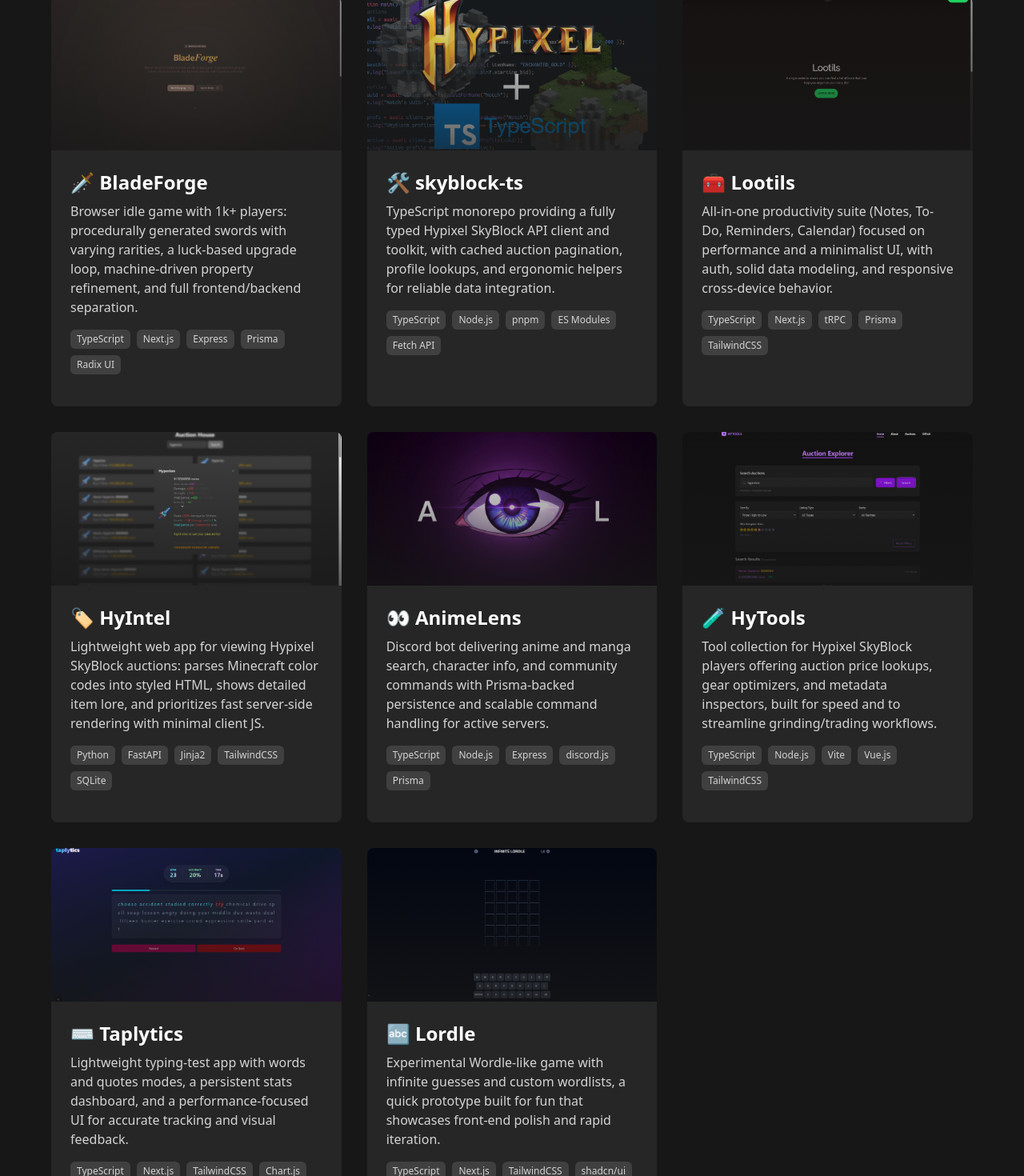
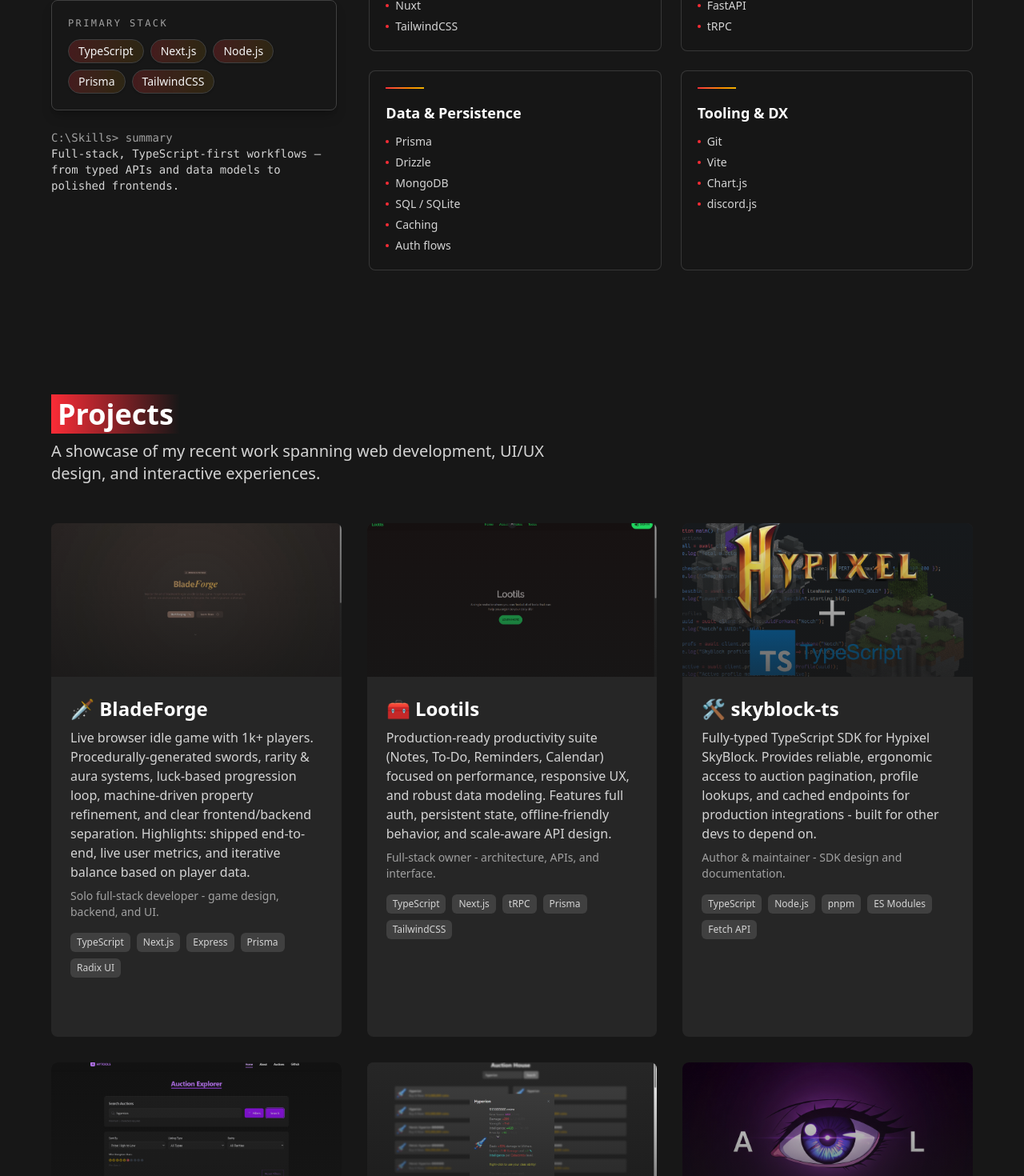
Before and after one commit to unloopedmido/portfolio, a Next.js app: page / in a window 1280 px wide. Shown: the part 1040-2510 px from the top of the page at 80% size. Built offline with nearby package versions, Linux system fonts and the light colour scheme.

Commit message:
feat: small tweaks to the UI, added skills section

```diff
--- a/src/app/page.tsx
+++ b/src/app/page.tsx
@@ -1,5 +1,6 @@
 import HeroSection from "@/components/HeroSection";
 import ProjectsSection from "@/components/ProjectsSection";
+import SkillsSection from "@/components/SkillsSection";
 import {
   FaTwitter,
   FaDiscord,
@@ -30,6 +31,7 @@
   return (
     <main>
       <HeroSection />
+      <SkillsSection />
       <ProjectsSection />
       <section className="min-h-screen bg-neutral-800 py-20 px-6" id="contact">
         <div className="max-w-6xl mx-auto">
@@ -40,8 +42,9 @@
               </span>
             </h2>
             <p className="text-xl text-neutral-300 mt-3 max-w-2xl">
-              Ready to collaborate? Reach out through any of these platforms and
-              let&apos;s create something amazing together.
+              I&apos;m not actively job hunting, but I&apos;m open to interesting offers
+              and collaborations — especially remote roles or hybrid roles within
+              the Middle East. Reach out through any of these platforms.
             </p>
           </div>
 
@@ -52,6 +55,7 @@
                 href={contact.url}
                 target="_blank"
                 rel="noopener noreferrer"
+                aria-label={`Contact via ${contact.platform}`}
                 className={`group bg-neutral-900 p-8 rounded-lg shadow-lg border border-neutral-700 ${contact.hoverColor} hover:border-transparent transition-all duration-300 transform hover:scale-105`}
               >
                 <div className="flex flex-col items-center text-center space-y-4">
@@ -111,9 +115,8 @@
                 </span>
               </h3>
               <p className="text-neutral-300 mb-6">
-                Whether you have a project in mind or just want to chat about
-                tech, I&apos;m always excited to connect with fellow creators
-                and innovators.
+                Whether you&apos;re exploring a role, a collaboration, or just want
+                to chat about building tools and games, I&apos;m happy to connect.
               </p>
               <div className="flex flex-wrap justify-center gap-4">
                 <a
@@ -121,12 +124,14 @@
                   target="_blank"
                   rel="noopener noreferrer"
                   className="bg-blue-500 hover:bg-blue-600 text-white font-semibold py-2 px-6 rounded-md transition duration-200 ease-in-out"
+                  aria-label="Open Twitter profile @nonlooped"
                 >
                   Follow on Twitter
                 </a>
                 <a
                   href="mailto:cored.developments@gmail.com"
                   className="border border-yellow-500 text-yellow-500 hover:bg-yellow-500 hover:text-neutral-900 font-semibold py-2 px-6 rounded-md transition duration-200 ease-in-out"
+                  aria-label="Send me an email"
                 >
                   Send Email
                 </a>
--- a/src/components/HeroSection.tsx
+++ b/src/components/HeroSection.tsx
@@ -4,7 +4,7 @@
   return (
     <>
       <section
-        id="about"
+        id="home"
         className="pt-20 bg-neutral-800 text-white min-h-screen p-6 flex items-center justify-center"
       >
         <div className="grid grid-cols-1 md:grid-cols-2 gap-x-8 max-w-6xl place-items-center">
@@ -52,16 +52,16 @@
                   Administrator: Command Prompt
                 </h2>
               </div>
-              <div className="flex gap-x-4 items-center">
-                <button className="inline-block text-xl hover:text-gray-300">
+              <div className="flex gap-x-4 items-center" aria-hidden="true">
+                <span className="inline-block text-xl hover:text-gray-300">
                   −
-                </button>
-                <button className="inline-block text-xl hover:text-gray-300">
+                </span>
+                <span className="inline-block text-xl hover:text-gray-300">
                   □
-                </button>
-                <button className="inline-block text-xl hover:text-gray-300">
+                </span>
+                <span className="inline-block text-xl hover:text-gray-300">
                   ×
-                </button>
+                </span>
               </div>
             </div>
             <div className="w-full bg-neutral-900 p-4 rounded-b-md font-mono text-sm">
--- a/src/components/Navbar.tsx
+++ b/src/components/Navbar.tsx
@@ -53,7 +53,7 @@
     >
       <div className="max-w-6xl mx-auto px-6 py-4 flex justify-between items-center">
         <a
-          href="#"
+          href="#home"
           className="group flex items-center gap-2"
           onClick={() => setActiveSection("home")}
         >
@@ -68,7 +68,7 @@
 
         {/* Desktop Menu */}
         <ul className="hidden md:flex gap-8 text-white font-medium">
-          {["about", "projects", "contact"].map((item) => (
+          {["home", "projects", "contact"].map((item) => (
             <li key={item}>
               <a
                 href={`#${item}`}
@@ -129,14 +129,14 @@
           >
             <div className="px-6 py-4">
               <ul className="flex flex-col gap-4 text-white">
-                {["about", "projects", "contact"].map((item) => (
+                {["home", "projects", "contact"].map((item) => (
                   <motion.li
                     key={item}
                     initial={{ x: -20, opacity: 0 }}
                     animate={{ x: 0, opacity: 1 }}
                     transition={{
                       delay:
-                        0.1 * ["about", "projects", "contact"].indexOf(item),
+                        0.1 * ["home", "projects", "contact"].indexOf(item),
                     }}
                   >
                     <a
--- a/src/components/ProjectsSection.tsx
+++ b/src/components/ProjectsSection.tsx
@@ -19,12 +19,9 @@
 
         <div className="grid grid-cols-1 md:grid-cols-2 lg:grid-cols-3 gap-8">
           {Projects.map((project) => (
-            <a
-              href={project.github}
-              target="_blank"
-              rel="noopener noreferrer"
+            <article
               key={project.name}
-              className="bg-neutral-800 rounded-lg overflow-hidden transition-all duration-300 transform hover:-translate-y-2 hover:scale-105 hover:rotate-0.5 hover:shadow-2xl"
+              className="group bg-neutral-800 rounded-lg overflow-hidden transition-all duration-300 transform hover:-translate-y-2 hover:scale-105 hover:shadow-2xl"
             >
               <div className="relative overflow-hidden h-48">
                 {/* eslint-disable-next-line @next/next/no-img-element */}
@@ -42,11 +39,14 @@
                 />
                 <div className="absolute inset-0 bg-gradient-to-t from-neutral-900 to-transparent opacity-70" />
               </div>
-              <div className="p-6">
+              <div className="p-6 flex flex-col h-full">
                 <h3 className="text-2xl font-semibold text-white mb-2">
                   {project.name}
                 </h3>
-                <p className="text-neutral-300 mb-4">{project.description}</p>
+                <p className="text-neutral-300 mb-2">{project.description}</p>
+                {project.role && (
+                  <p className="text-sm text-neutral-400 mb-4">{project.role}</p>
+                )}
                 <div className="flex flex-wrap gap-2 mb-4">
                   {project.technologies &&
                     project.technologies.map((tech) => (
@@ -58,8 +58,30 @@
                       </span>
                     ))}
                 </div>
+                <div className="mt-auto flex flex-wrap gap-3">
+                  {project.live && (
+                    <a
+                      href={project.live}
+                      target="_blank"
+                      rel="noopener noreferrer"
+                      className="text-sm font-medium text-neutral-900 bg-yellow-400 hover:bg-yellow-300 px-3 py-1.5 rounded-md transition-colors"
+                      aria-label={`Open live demo of ${project.name}`}
+                    >
+                      Live demo
+                    </a>
+                  )}
+                  <a
+                    href={project.github}
+                    target="_blank"
+                    rel="noopener noreferrer"
+                    className="text-sm font-medium text-neutral-200 border border-neutral-600 hover:border-neutral-400 px-3 py-1.5 rounded-md transition-colors"
+                    aria-label={`View source code for ${project.name} on GitHub`}
+                  >
+                    View code
+                  </a>
+                </div>
               </div>
-            </a>
+            </article>
           ))}
         </div>
       </div>
--- /dev/null
+++ b/src/components/SkillsSection.tsx
@@ -0,0 +1,101 @@
+export default function SkillsSection() {
+  const primaryStack = [
+    "TypeScript",
+    "Next.js",
+    "Node.js",
+    "Prisma",
+    "TailwindCSS",
+  ];
+
+  const sections = [
+    {
+      title: "Frontend & UI",
+      items: ["React", "Next.js", "SvelteKit", "Nuxt", "TailwindCSS"],
+    },
+    {
+      title: "Backend & APIs",
+      items: ["Node.js", "NestJS", "Express", "FastAPI", "tRPC"],
+    },
+    {
+      title: "Data & Persistence",
+      items: [
+        "Prisma",
+        "Drizzle",
+        "MongoDB",
+        "SQL / SQLite",
+        "Caching",
+        "Auth flows",
+      ],
+    },
+    {
+      title: "Tooling & DX",
+      items: ["Git", "Vite", "Chart.js", "discord.js"],
+    },
+  ];
+
+  return (
+    <section className="bg-neutral-900 py-20 px-6">
+      <div className="max-w-6xl mx-auto grid grid-cols-1 lg:grid-cols-3 gap-10 items-start">
+        <div className="space-y-6">
+          <div>
+            <h2 className="text-4xl font-bold text-white inline-block relative">
+              <span className="bg-gradient-to-r from-yellow-500 to-transparent px-2">
+                Skills &amp; Stack
+              </span>
+            </h2>
+            <p className="text-xl text-neutral-300 mt-3 max-w-xl">
+              The tools I rely on to ship games, tools, and web apps that feel
+              fast, responsive, and fun to use.
+            </p>
+          </div>
+
+          <div className="bg-neutral-900/70 border border-neutral-700 rounded-lg p-5 shadow-lg shadow-black/20">
+            <p className="text-xs font-mono tracking-[0.2em] text-neutral-400 mb-3">
+              PRIMARY STACK
+            </p>
+            <div className="flex flex-wrap gap-2">
+              {primaryStack.map((item) => (
+                <span
+                  key={item}
+                  className="inline-flex items-center rounded-full border border-neutral-700 bg-gradient-to-r from-red-500/20 to-yellow-500/10 px-3 py-1 text-sm text-neutral-100 shadow-sm"
+                >
+                  {item}
+                </span>
+              ))}
+            </div>
+          </div>
+
+          <div className="hidden lg:block text-sm text-neutral-400 font-mono">
+            <p>C:\Skills&gt; summary</p>
+            <p className="text-neutral-300">
+              Full-stack, TypeScript-first workflows — from typed APIs and data
+              models to polished frontends.
+            </p>
+          </div>
+        </div>
+
+        <div className="lg:col-span-2 grid grid-cols-1 sm:grid-cols-2 gap-6">
+          {sections.map((section) => (
+            <div
+              key={section.title}
+              className="relative overflow-hidden rounded-lg border border-neutral-700/80 bg-neutral-900/80 p-5 transition-colors duration-200 hover:border-red-500/60 hover:bg-neutral-900"
+            >
+              <div className="h-0.5 w-12 bg-gradient-to-r from-red-500 to-yellow-500 mb-4" />
+              <h3 className="text-lg font-semibold text-white mb-3">
+                {section.title}
+              </h3>
+              <ul className="space-y-1.5 text-sm text-neutral-300">
+                {section.items.map((item) => (
+                  <li key={item} className="flex items-center gap-2">
+                    <span className="h-1 w-1 rounded-full bg-red-500" />
+                    <span>{item}</span>
+                  </li>
+                ))}
+              </ul>
+            </div>
+          ))}
+        </div>
+      </div>
+    </section>
+  );
+}
--- a/src/data/projects.json
+++ b/src/data/projects.json
@@ -1,74 +1,60 @@
 [
   {
     "name": "🗡️ BladeForge",
-    "description": "Browser idle game with 1k+ players: procedurally generated swords with varying rarities, a luck-based upgrade loop, machine-driven property refinement, and full frontend/backend separation.",
+    "description": "Live browser idle game with 1k+ players. Procedurally-generated swords, rarity & aura systems, luck-based progression loop, machine-driven property refinement, and clear frontend/backend separation. Highlights: shipped end-to-end, live user metrics, and iterative balance based on player data.",
     "technologies": ["TypeScript", "Next.js", "Express", "Prisma", "Radix UI"],
-    "github": "https://github.com/unloopedmido/bladeforge"
+    "github": "https://github.com/unloopedmido/bladeforge",
+    "role": "Solo full-stack developer - game design, backend, and UI."
+  },
+  {
+    "name": "🧰 Lootils",
+    "description": "Production-ready productivity suite (Notes, To-Do, Reminders, Calendar) focused on performance, responsive UX, and robust data modeling. Features full auth, persistent state, offline-friendly behavior, and scale-aware API design.",
+    "technologies": ["TypeScript", "Next.js", "tRPC", "Prisma", "TailwindCSS"],
+    "github": "https://github.com/cored-inc/lootils",
+    "live": "https://lootils.vercel.app",
+    "role": "Full-stack owner - architecture, APIs, and interface."
   },
   {
     "name": "🛠️ skyblock-ts",
-    "description": "TypeScript monorepo providing a fully typed Hypixel SkyBlock API client and toolkit, with cached auction pagination, profile lookups, and ergonomic helpers for reliable data integration.",
-    "technologies": [
-      "TypeScript",
-      "Node.js",
-      "pnpm",
-      "ES Modules",
-      "Fetch API"
-    ],
-    "github": "https://github.com/unloopedmido/skyblockts"
+    "description": "Fully-typed TypeScript SDK for Hypixel SkyBlock. Provides reliable, ergonomic access to auction pagination, profile lookups, and cached endpoints for production integrations - built for other devs to depend on.",
+    "technologies": ["TypeScript", "Node.js", "pnpm", "ES Modules", "Fetch API"],
+    "github": "https://github.com/unloopedmido/skyblockts",
+    "role": "Author & maintainer - SDK design and documentation."
   },
   {
-    "name": "🧰 Lootils",
-    "description": "All-in-one productivity suite (Notes, To-Do, Reminders, Calendar) focused on performance and a minimalist UI, with auth, solid data modeling, and responsive cross-device behavior.",
-    "technologies": ["TypeScript", "Next.js", "tRPC", "Prisma", "TailwindCSS"],
-    "github": "https://github.com/cored-inc/lootils"
+    "name": "🧪 HyTools",
+    "description": "High-performance toolset for SkyBlock players: auction price lookups, gear optimizers, and metadata inspectors built to streamline trading and grinding workflows. Focused on speed, UX, and reliable data handling.",
+    "technologies": ["TypeScript", "Node.js", "Vite", "Vue.js", "TailwindCSS"],
+    "github": "https://github.com/unloopedmido/hytools",
+    "role": "Lead developer - performance, UX, and architecture."
   },
   {
     "name": "🏷️ HyIntel",
-    "description": "Lightweight web app for viewing Hypixel SkyBlock auctions: parses Minecraft color codes into styled HTML, shows detailed item lore, and prioritizes fast server-side rendering with minimal client JS.",
+    "description": "Server-side rendered auction viewer for Hypixel SkyBlock optimized for low-latency browsing. Parses Minecraft color codes into styled HTML, surfaces detailed item lore, and minimizes client JS for fast initial paint.",
     "technologies": ["Python", "FastAPI", "Jinja2", "TailwindCSS", "SQLite"],
-    "github": "https://github.com/unloopedmido/hyintel"
+    "github": "https://github.com/unloopedmido/hyintel",
+    "role": "Solo developer - backend, templating, and deployment."
   },
   {
     "name": "👀 AnimeLens",
-    "description": "Discord bot delivering anime and manga search, character info, and community commands with Prisma-backed persistence and scalable command handling for active servers.",
-    "technologies": [
-      "TypeScript",
-      "Node.js",
-      "Express",
-      "discord.js",
-      "Prisma"
-    ],
-    "github": "https://github.com/unloopedmido/animelens"
-  },
-  {
-    "name": "🧪 HyTools",
-    "description": "Tool collection for Hypixel SkyBlock players offering auction price lookups, gear optimizers, and metadata inspectors, built for speed and to streamline grinding/trading workflows.",
-    "technologies": ["TypeScript", "Node.js", "Vite", "Vue.js", "TailwindCSS"],
-    "github": "https://github.com/unloopedmido/hytools"
+    "description": "Scalable Discord bot for anime & manga discovery: search, character info, and community commands with Prisma-backed persistence and modular command handling. Built to operate reliably across active servers.",
+    "technologies": ["TypeScript", "Node.js", "Express", "discord.js", "Prisma"],
+    "github": "https://github.com/unloopedmido/animelens",
+    "live": "https://animelens.thelooped.tech",
+    "role": "Full-stack dev - Discord infrastructure and persistence."
   },
   {
     "name": "⌨️ Taplytics",
-    "description": "Lightweight typing-test app with words and quotes modes, a persistent stats dashboard, and a performance-focused UI for accurate tracking and visual feedback.",
-    "technologies": [
-      "TypeScript",
-      "Next.js",
-      "TailwindCSS",
-      "Chart.js",
-      "LocalStorage"
-    ],
-    "github": "https://github.com/unloopedmido/taplytics"
+    "description": "Typing-test app with words & quotes modes, persistent performance dashboard, and accurate analytics. Showcases frontend polish, lightweight state management, and data visualization for user metrics.",
+    "technologies": ["TypeScript", "Next.js", "TailwindCSS", "Chart.js", "LocalStorage"],
+    "github": "https://github.com/unloopedmido/taplytics",
+    "role": "Frontend-focused dev - UX, state, and analytics."
   },
   {
     "name": "🔤 Lordle",
-    "description": "Experimental Wordle-like game with infinite guesses and custom wordlists, a quick prototype built for fun that showcases front-end polish and rapid iteration.",
-    "technologies": [
-      "TypeScript",
-      "Next.js",
-      "TailwindCSS",
-      "shadcn/ui",
-      "React Icons"
-    ],
-    "github": "https://github.com/unloopedmido/lordle"
+    "description": "Experimental Wordle-like prototype with infinite guesses and custom wordlists. Fast prototype demonstrating UI polish, rapid iteration, and front-end craftsmanship.",
+    "technologies": ["TypeScript", "Next.js", "TailwindCSS", "shadcn/ui", "React Icons"],
+    "github": "https://github.com/unloopedmido/lordle",
+    "role": "Prototype creator - game design and UI."
   }
 ]
```
Also changed, not shown: 1 other file (tests, documents, lock files or other folders).
